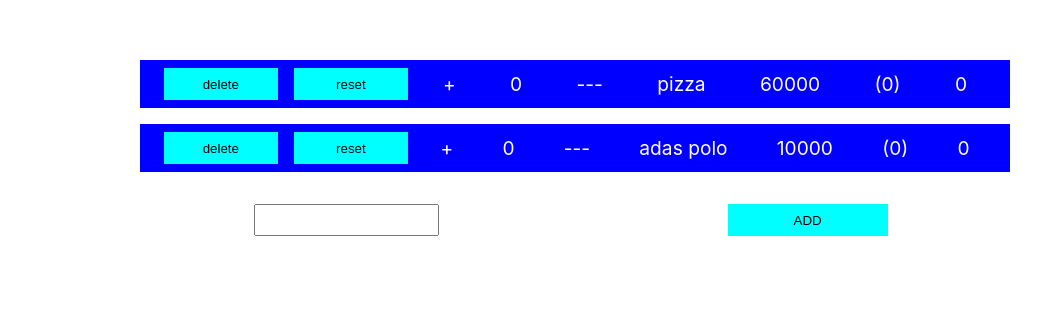
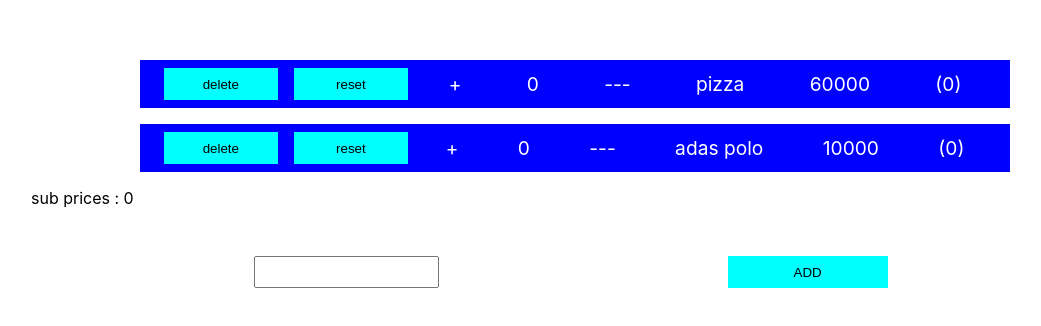
Before and after one commit to mohammadshayei/intership_counter, a React (Create React App) app: page / in a window 1280 px wide. Shown: the part 108-434 px from the top of the page, without its empty margins (65-1106 px from the left). Built offline with nearby package versions, Linux system fonts and the light colour scheme.

Commit message:
initial is ok

```diff
--- a/src/components/ChangeCountContainer/ChangeCountContainer.js
+++ b/src/components/ChangeCountContainer/ChangeCountContainer.js
@@ -7,7 +7,6 @@ const ChangeCountContainer = (props) => {
   const dispatch = useDispatch();
   const counter = useSelector((state) => state.counter);
   const [count, setCount] = useState(0);
-  const [subprices, setsubprices] = useState(0);
 
   const onIncrementHandler = (id) => {
     console.log('change count countainer -> on increment handler');
@@ -24,14 +23,7 @@ const ChangeCountContainer = (props) => {
       (food) => food.id === props.id
     ).count;
     setCount(founedCount);
-
-    const prices = counter.dataFood.map((food) => food.price * food.count);
-    const subprices = prices.reduce((accumulator, currentValue) => {
-      return (accumulator + currentValue)
-    })
-    setsubprices(subprices);
-    console.log('change count countainer -> use effect',);
-  }, [counter.dataFood, counter.subPrices]);
+  }, [counter.dataFood]);
 
   return (
     <div className="change-count-container">
@@ -43,7 +35,6 @@ const ChangeCountContainer = (props) => {
       <p>{props.title} </p>
       <p>{props.price}</p>
       <p>({props.price * count})  </p>
-      <p>{subprices}</p>
     </div>
   );
 };
--- a/src/components/ItemsContainer/ItemsContainer.js
+++ b/src/components/ItemsContainer/ItemsContainer.js
@@ -1,11 +1,22 @@
-import React from "react";
+import React, { useState, useEffect } from "react";
 import Item from "./Item/Item";
 import { useSelector } from "react-redux";
 import "./ItemsContainer.css";
 
 const ItemsContainer = (props) => {
-  const counter= useSelector((state) => state.counter);
+  const counter = useSelector((state) => state.counter);
+  const [subprices, setsubprices] = useState(0);
+  const [dataFood, setDataFood] = useState([]);
 
+  useEffect(() => {
+    const prices = counter.dataFood.map((food) => food.price * food.count);
+    const subprices = prices.reduce((accumulator, currentValue) => {
+      return (accumulator + currentValue)
+    })
+    setsubprices(subprices);
+    setDataFood(counter.dataFood)
+    console.log('items countainer -> use effect', dataFood);
+  }, [counter.dataFood]);
 
 
 
@@ -23,6 +34,24 @@ const ItemsContainer = (props) => {
           />
         );
       })}
+
+      {/* {dataFood.length === 2 && <h2>hello seyed</h2>} */}
+      <p>sub prices : {subprices}</p>
+      {dataFood.map(food =>{
+        if(food.count > 0){
+          return (
+            <p>
+          <span>id: {food.id}</span>
+          <span>/  name: {food.name}</span>
+          <span>/  count: {food.count}</span>
+          <span>/  price: {food.price}</span>
+          <span>/  sub price: {food.price * food.count}</span>
+        </p>
+          )
+        }
+      }
+      )}
+      {console.log('end:', dataFood)}
     </div>
   );
 };
```
